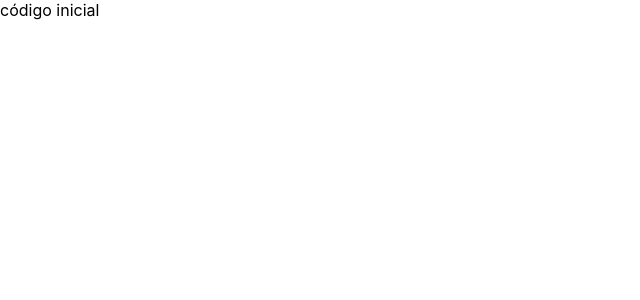
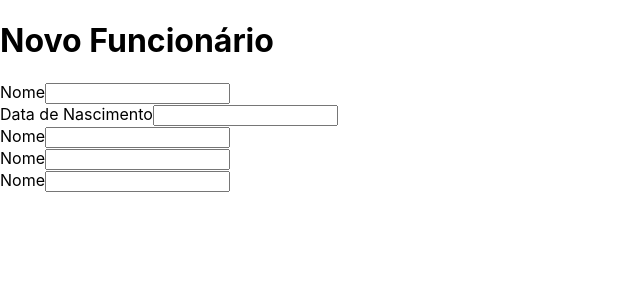
Before and after one commit to andreirece/ironoffice, a React (Create React App) app: page /createnewemployee in a window 1280 px wide. Shown: the top 300 px of the page, without its empty margins (0-640 px from the left). Built offline with nearby package versions, Linux system fonts and the light colour scheme.

Commit message:
Initial code of Create New Employee

```diff
--- a/package.json
+++ b/package.json
@@ -6,8 +6,10 @@
     "@testing-library/jest-dom": "^5.16.3",
     "@testing-library/react": "^12.1.4",
     "@testing-library/user-event": "^13.5.0",
+    "axios": "^0.26.1",
     "react": "^18.0.0",
     "react-dom": "^18.0.0",
+    "react-router-dom": "^6.3.0",
     "react-scripts": "5.0.0",
     "web-vitals": "^2.1.4"
   },
--- a/src/App.js
+++ /dev/null
@@ -1,8 +0,0 @@
-import logo from "./logo.svg";
-import "./App.css";
-
-function App() {
-  return <div>código inicial</div>;
-}
-
-export default App;
--- /dev/null
+++ b/src/components/App.js
@@ -0,0 +1,15 @@
+import { Routes, Route } from "react-router-dom";
+import CreateNewEmployee from "../pages/CreateNewEmployee";
+
+function App() {
+  return (
+    <div>
+      {" "}
+      <Routes>
+        <Route path="/createnewemployee" element={<CreateNewEmployee />} />
+      </Routes>
+    </div>
+  );
+}
+
+export default App;
--- /dev/null
+++ b/src/components/FormControl.js
@@ -0,0 +1,16 @@
+function FormControl(props) {
+  return (
+    <div>
+      <label htmlFor={props.id}>{props.label}</label>
+      <input
+        id={props.id}
+        type={props.type}
+        name={props.name}
+        value={props.value}
+        onChange={props.onChange}
+      />
+    </div>
+  );
+}
+
+export default FormControl;
--- a/src/index.js
+++ b/src/index.js
@@ -1,17 +1,18 @@
-import React from 'react';
-import ReactDOM from 'react-dom';
-import './index.css';
-import App from './App';
-import reportWebVitals from './reportWebVitals';
+import React from "react";
+import ReactDOM from "react-dom";
+import "./index.css";
+import App from "./components/App";
+import { BrowserRouter } from "react-router-dom";
 
 ReactDOM.render(
   <React.StrictMode>
-    <App />
+    <BrowserRouter>
+      <App />
+    </BrowserRouter>
   </React.StrictMode>,
-  document.getElementById('root')
+  document.getElementById("root")
 );
 
 // If you want to start measuring performance in your app, pass a function
 // to log results (for example: reportWebVitals(console.log))
 // or send to an analytics endpoint. Learn more: https://bit.ly/CRA-vitals
-reportWebVitals();
--- /dev/null
+++ b/src/pages/CreateNewEmployee.js
@@ -0,0 +1,88 @@
+import React, { useState } from "react";
+import { useNavigate } from "react-router-dom";
+import axios from "axios";
+
+import FormControl from "../components/FormControl";
+
+function CreateNewEmployee() {
+  const [newEmployee, setNewEmployee] = useState({
+    name: "",
+    birthdate: "",
+    contact: "",
+    function: "",
+    area: "",
+    workRegime: "",
+    daysOfTheWeek: "[]",
+    image: "",
+  });
+
+  const navigate = useNavigate();
+
+  function handleChange(event) {
+    setNewEmployee({ ...newEmployee, [event.target.name]: event.target.value });
+  }
+
+  function handleSubmit(event) {
+    event.preventDefault();
+    axios
+      .post(
+        `https://ironrest.herokuapp.com/ironoffice-andre-cintia`,
+        newEmployee
+      )
+      .then((response) => {
+        console.log(response.data);
+      })
+      .catch((err) => {
+        console.error(err);
+      });
+  }
+
+  return (
+    <div>
+      <h1>Novo Funcionário</h1>
+      <form onSubmit={handleSubmit}>
+        <FormControl
+          label="Nome"
+          id="employeeCreateName"
+          name="name"
+          onChange={handleChange}
+          value={newEmployee.name}
+        />
+
+        <FormControl
+          label="Data de Nascimento"
+          id="employeeBirthDate"
+          name="birthDate"
+          onChange={handleChange}
+          value={newEmployee.birthDate}
+        />
+
+        <FormControl
+          label="Nome"
+          id="employeeCreateName"
+          name="name"
+          onChange={handleChange}
+          value={newEmployee.name}
+        />
+
+        <FormControl
+          label="Nome"
+          id="employeeCreateName"
+          name="name"
+          onChange={handleChange}
+          value={newEmployee.name}
+        />
+
+        <FormControl
+          label="Nome"
+          id="employeeCreateName"
+          name="name"
+          onChange={handleChange}
+          value={newEmployee.name}
+        />
+      </form>
+    </div>
+  );
+}
+
+export default CreateNewEmployee;
```
Also changed, not shown: 1 other file (tests, documents, lock files or other folders).
